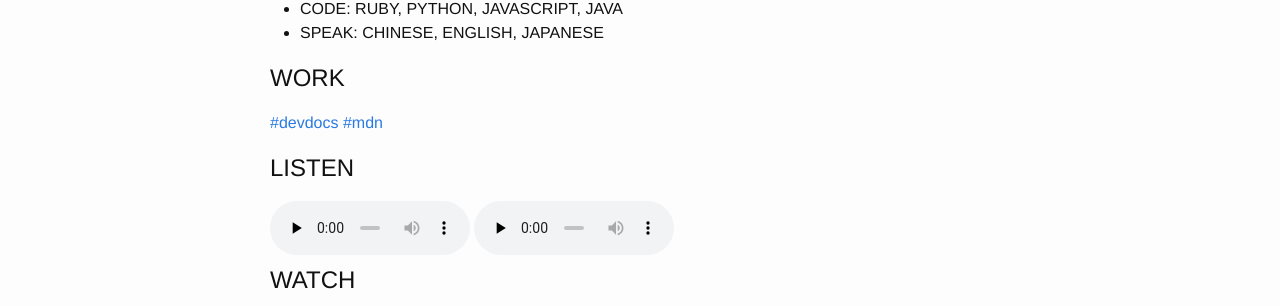
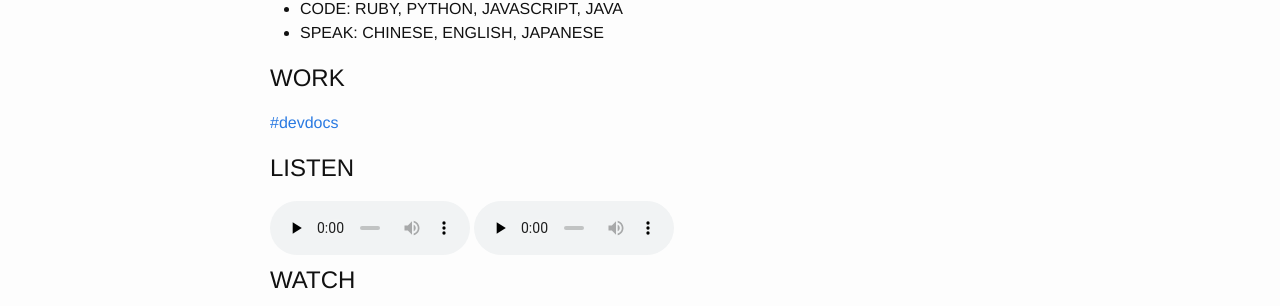
Before and after one commit to yuan-jiang/yuan-jiang.github.io, a Jekyll site: the page built from about.md, in a window 1280 px wide. Shown: the part 185-491 px from the top of the page. Built offline with Jekyll 4.4.1, drawn with Linux system fonts in a browser that asks for light colours.

Commit message:
Update about.md

```diff
--- a/about.md
+++ b/about.md
@@ -10,7 +10,7 @@ A SOFTWARE ENGINEER AT HIS 30's FROM CHINA WORKING & LIVING IN TOKYO.
 - SPEAK: CHINESE, ENGLISH, JAPANESE
 
 # WORK
-[#devdocs](https://devdocs.io/)  [#mdn](https://developer.mozilla.org/en-US/)
+[#devdocs](https://devdocs.io/)
 
 # LISTEN
 <audio id="bbclive" controls style="width:200px;" preload="none">
```
